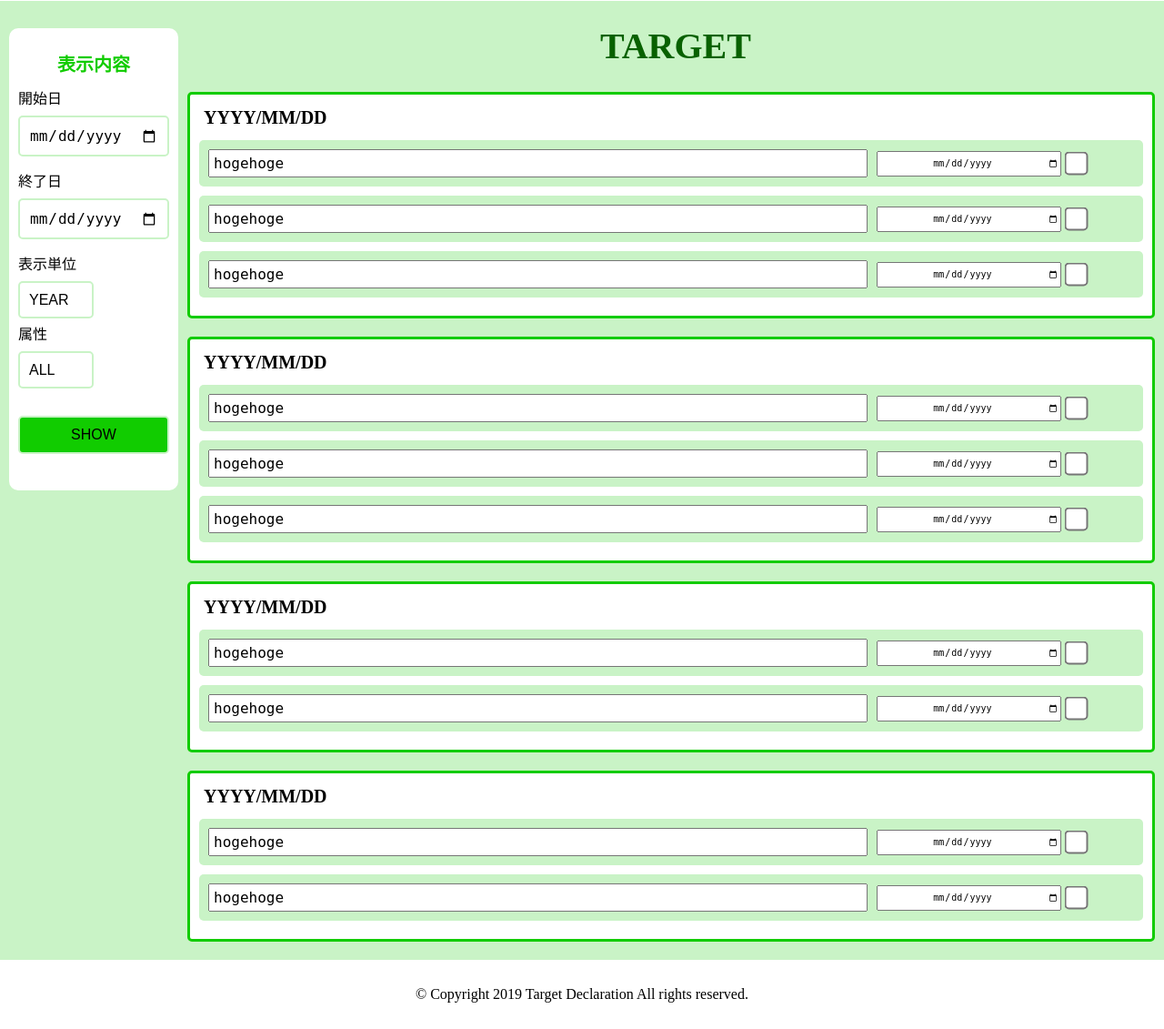
After one commit to hoanewhere/TargetDeclaration, a PHP site: page /myPage.html in a window 1280 px wide. The commit adds this page. Shown: the part 302-1433 px from the top of the page at 91% size. Run offline with PHP 8.4, Linux system fonts and the light colour scheme.

Commit message:
マイページ画面を追加

```diff
--- a/src/css/style.css
+++ b/src/css/style.css
@@ -30,6 +30,107 @@
 
 .new-acount-tab {
   margin-top: 20px; }
+
+.mypage-container {
+  display: flex; }
+
+.my-side-container {
+  flex-grow: 0; }
+
+.my-main-container {
+  flex-grow: 2; }
+
+.side-bar {
+  position: sticky;
+  top: 10px;
+  text-align: center;
+  flex-grow: 1;
+  margin: 30px 10px;
+  padding: 30px 10px;
+  background-color: white;
+  border-radius: 10px;
+  color: #11cc00;
+  box-sizing: border-box; }
+  .side-bar h3 {
+    margin-bottom: 20px; }
+  .side-bar input {
+    box-sizing: border-box;
+    border-radius: 5px;
+    margin-bottom: 10px;
+    padding: 10px 10px;
+    font-size: 16px;
+    box-shadow: none;
+    border: 2px solid #c9f3c6; }
+  .side-bar select {
+    -webkit-appearance: none;
+    -moz-appearance: none;
+    appearance: none;
+    display: block;
+    box-sizing: border-box;
+    border-radius: 5px;
+    margin-bottom: 10px;
+    padding: 10px;
+    font-size: 16px;
+    box-shadow: none;
+    border: 2px solid #c9f3c6;
+    background-color: white; }
+  .side-bar .input-width-max {
+    width: 100%; }
+  .side-bar .input-width-half {
+    width: 50%;
+    text-align: left; }
+  .side-bar input[type="submit"] {
+    display: block;
+    margin-top: 30px;
+    background-color: #11cc00; }
+  .side-bar p {
+    text-align: left;
+    margin: 10px 0;
+    color: black; }
+
+.main-bar {
+  text-align: center;
+  flex-grow: 6; }
+  .main-bar h1 {
+    margin: 30px;
+    color: #086100; }
+  .main-bar .day-block {
+    background-color: white;
+    margin-right: 10px;
+    margin-bottom: 20px;
+    border-radius: 5px;
+    padding: 10px;
+    border: 3px solid #11cc00; }
+  .main-bar .sentence-date {
+    text-align: left;
+    width: 40%;
+    border-radius: 5px;
+    padding: 5px; }
+  .main-bar .sententce {
+    text-align: left;
+    margin: 10px 0;
+    background-color: #c9f3c6;
+    padding: 10px;
+    width: 100%;
+    box-sizing: border-box;
+    display: flex;
+    align-items: center;
+    border-radius: 5px; }
+  .main-bar textarea {
+    width: 70%;
+    padding: 5px;
+    font-size: 16px;
+    resize: none; }
+  .main-bar input {
+    text-align: center;
+    box-sizing: border-box;
+    padding: 5px 0;
+    font-size: 10px;
+    margin-left: 10px; }
+  .main-bar input[type="date"] {
+    width: 20%; }
+  .main-bar input[type="checkbox"] {
+    transform: scale(2); }
 
 h1 {
   font-size: 40px; }
@@ -65,7 +166,7 @@ header {
 
 .header-logo {
   float: left;
-  margin: 10px 20px 0 20px; }
+  margin: 0 20px 0 20px; }
 
 nav {
   float: right;
@@ -77,7 +178,11 @@ nav {
     float: right;
     margin-right: 20px; }
     nav ul li a {
-      text-decoration: none; }
+      text-decoration: none;
+      color: white;
+      padding: 10px;
+      border-radius: 5px;
+      background-color: #0da200; }
 
 footer {
   text-align: center;
--- /dev/null
+++ b/src/myPage.html
@@ -0,0 +1,128 @@
+<!DOCTYPE html>
+<html lang="ja">
+<head>
+  <meta charset="UTF-8">
+  <meta name="viewport" content="width=device-width, initial-scale=1.0">
+  <title>TOPページ</title>
+  <link rel="stylesheet" href="./css/reset.css">
+  <link rel="stylesheet" href="./css/style.css">
+</head>
+<body>
+<div class="main-content">
+  <header>
+    <div class="header-logo">
+      <img src="../img/logo.png">
+    </div>
+    <nav>
+      <ul>
+        <li><a href="#">TOP</a></li>
+        <li><a href="#">マイページ</a></li>
+        <li><a href="#">ログイン</a></li>
+      </ul>
+    </nav>
+  </header>
+  <main>
+    <div class="mypage-container">
+      <div class="my-side-container">
+        <section class="side-bar">
+          <h3>表示内容</h3>
+          <form action="#">
+            <p>開始日</p>
+            <input type="date" name="start_day" class="input-width-max">
+            <p>終了日</p>
+            <input type="date" name="end_day" class="input-width-max">
+            <p>表示単位</p>
+            <select class="input-width-half" name="display_unit">
+              <option value="year">YEAR</option>
+              <option value="MONTH">MONTH</option>
+              <option value="DAY">DAY</option>
+            </select>
+            <p>属性</p>
+            <select class="input-width-half" name="attr_task">
+              <option value="all">ALL</option>
+              <option value="not_yet">NOT YET</option>
+              <option value="complete">COMPLETE</option>
+            </select>
+            <input type="submit" name="" value="SHOW" class="input-width-max">
+          </form>
+        </section>
+      </div>
+      <div class="my-main-container">
+        <section class="main-bar">
+          <h1>TARGET</h1>
+          <article>
+            <form class="" action="" method="">
+              <div class="day-block">
+                <h3 class="sentence-date">YYYY/MM/DD</h3>
+                  <div class="sententce">
+                    <textarea name="target" rows="1">hogehoge</textarea>
+                    <input type="date">
+                    <input type="checkbox">
+                  </div>
+                  <div class="sententce">
+                    <textarea name="target" rows="1">hogehoge</textarea>
+                    <input type="date">
+                    <input type="checkbox">
+                  </div>
+                  <div class="sententce">
+                    <textarea name="target" rows="1">hogehoge</textarea>
+                    <input type="date">
+                    <input type="checkbox">
+                  </div>
+              </div>
+              <div class="day-block">
+                <h3 class="sentence-date">YYYY/MM/DD</h3>
+                  <div class="sententce">
+                    <textarea name="target" rows="1">hogehoge</textarea>
+                    <input type="date">
+                    <input type="checkbox">
+                  </div>
+                  <div class="sententce">
+                    <textarea name="target" rows="1">hogehoge</textarea>
+                    <input type="date">
+                    <input type="checkbox">
+                  </div>
+                  <div class="sententce">
+                    <textarea name="target" rows="1">hogehoge</textarea>
+                    <input type="date">
+                    <input type="checkbox">
+                  </div>
+              </div>
+              <div class="day-block">
+                <h3 class="sentence-date">YYYY/MM/DD</h3>
+                  <div class="sententce">
+                    <textarea name="target" rows="1">hogehoge</textarea>
+                    <input type="date">
+                    <input type="checkbox">
+                  </div>
+                  <div class="sententce">
+                    <textarea name="target" rows="1">hogehoge</textarea>
+                    <input type="date">
+                    <input type="checkbox">
+                  </div>
+              </div>
+              <div class="day-block">
+                <h3 class="sentence-date">YYYY/MM/DD</h3>
+                  <div class="sententce">
+                    <textarea name="target" rows="1">hogehoge</textarea>
+                    <input type="date">
+                    <input type="checkbox">
+                  </div>
+                  <div class="sententce">
+                    <textarea name="target" rows="1">hogehoge</textarea>
+                    <input type="date">
+                    <input type="checkbox">
+                  </div>
+              </div>
+            </form>
+          </article>
+        </section>
+      </div>
+    </div>
+  </main>
+</div>
+<footer>
+  <p>© Copyright 2019 Target Declaration All rights reserved.</p>
+</footer>
+</body>
+</html>
--- /dev/null
+++ b/src/scss/_myPage.scss
@@ -0,0 +1,120 @@
+.mypage-container {
+    display: flex;
+}
+
+.my-side-container {
+  flex-grow: 0;
+}
+
+.my-main-container {
+  flex-grow: 2;
+}
+
+.side-bar {
+  position: sticky;
+  top: 10px;
+  text-align: center;
+  flex-grow: 1;
+  margin: 30px 10px;
+  padding: 30px 10px;
+  background-color: white;
+  border-radius: 10px;
+  color: $green5;
+  box-sizing: border-box;
+  h3 {
+    margin-bottom: 20px;
+  }
+  input {
+    box-sizing: border-box;
+    border-radius: 5px;
+    margin-bottom: 10px;
+    padding: 10px 10px;
+    font-size: 16px;
+    box-shadow: none;
+    border: 2px solid $green1;
+  }
+  select {
+    -webkit-appearance: none;
+    -moz-appearance: none;
+    appearance: none;
+    display: block;
+    box-sizing: border-box;
+    border-radius: 5px;
+    margin-bottom: 10px;
+    padding: 10px;
+    font-size: 16px;
+    box-shadow: none;
+    border: 2px solid $green1;
+    background-color: white;
+  }
+  .input-width-max {
+    width: 100%;
+  }
+  .input-width-half {
+    width: 50%;
+    text-align: left;
+  }
+  input[type="submit"] {
+    display: block;
+    margin-top: 30px;
+    background-color: $green5;
+  }
+  p {
+    text-align: left;
+    margin: 10px 0;
+    color: black;
+  }
+}
+
+.main-bar {
+  text-align: center;
+  flex-grow: 6;
+  h1 {
+    margin: 30px;
+    color: $green9;
+  }
+  .day-block {
+    background-color: white;
+    margin-right: 10px;
+    margin-bottom: 20px;
+    border-radius: 5px;
+    padding: 10px;
+    border: 3px solid $green5;
+  }
+  .sentence-date {
+    text-align: left;
+    width: 40%;
+    border-radius: 5px;
+    padding: 5px;
+  }
+  .sententce {
+    text-align: left;
+    margin: 10px 0;
+    background-color: $green1;
+    padding: 10px;
+    width: 100%;
+    box-sizing: border-box;
+    display: flex;
+    align-items: center;
+    border-radius: 5px;
+  }
+  textarea {
+    width: 70%;
+    padding: 5px;
+    font-size: 16px;
+    resize: none;
+  }
+  input {
+    text-align: center;
+    box-sizing: border-box;
+    padding: 5px 0;
+    font-size: 10px;
+    margin-left: 10px;
+  }
+  input[type="date"] {
+    width: 20%;
+  }
+  input[type="checkbox"] {
+    transform: scale(2);
+  }
+}
--- a/src/scss/style.scss
+++ b/src/scss/style.scss
@@ -1,6 +1,7 @@
 @import "./color";
 @import "./index";
 @import "./login";
+@import "./myPage";
 
 h1 {
   font-size: 40px;
@@ -45,7 +46,7 @@ header {
 
 .header-logo {
   float: left;
-  margin:10px 20px 0 20px ;
+  margin: 0 20px 0 20px ;
 }
 
 nav {
@@ -60,6 +61,10 @@ nav {
       margin-right: 20px;
       a {
         text-decoration: none;
+        color: white;
+        padding: 10px;
+        border-radius: 5px;
+        background-color: $green7;
       }
     }
   }
```
